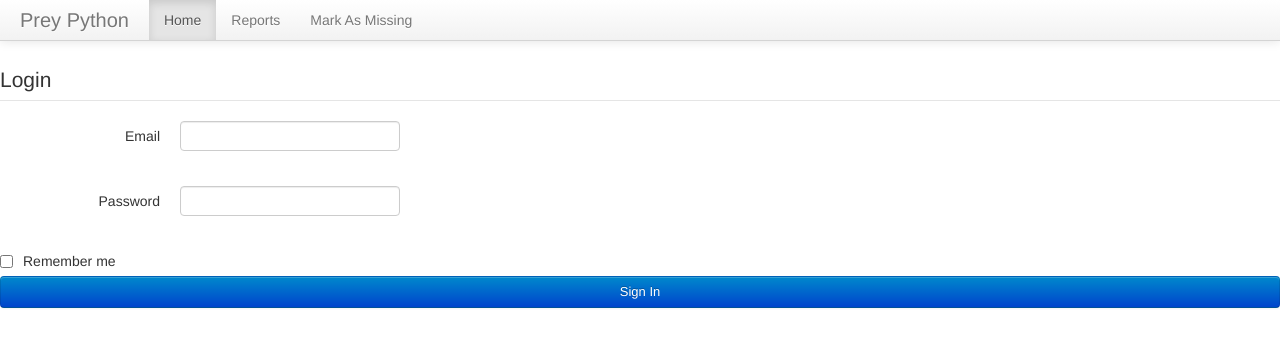
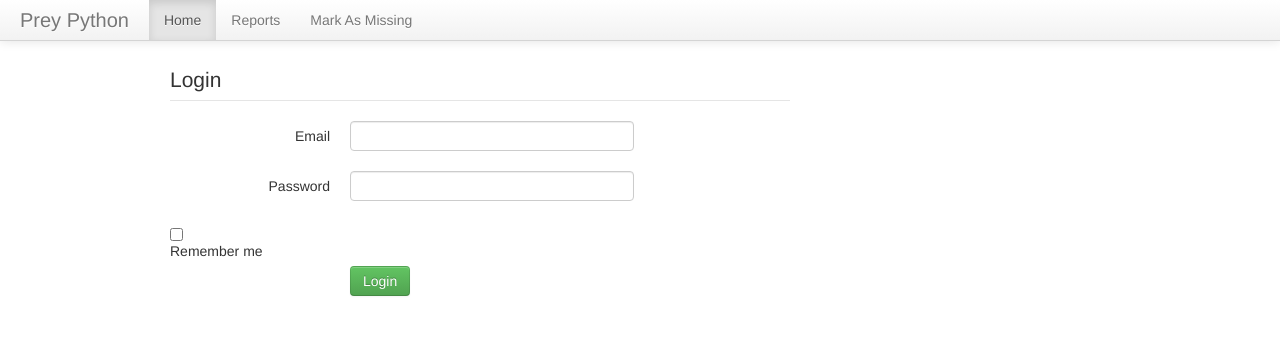
Before and after one commit to geniass/prey-standalone-python, a Flask app: page /login in a window 1280 px wide. Shown: the top 347 px of the page. Run offline with Flask 2, Linux system fonts and the light colour scheme; parts of the project's set-up code (start-up, migrations or seed data) failed here and were passed over.

Commit message:
changed style of stuff in html

```diff
--- a/webapp/templates/login.html
+++ b/webapp/templates/login.html
@@ -1,7 +1,9 @@
 {% extends "bootstrap.html" %}
 {% block body %}
 
-
+<div class="container">
+<div class="row">
+<div class="span8">
 <form class="form-horizontal"action="login" method="post" accept-charset="UTF-8">
     <fieldset>
     <legend>Login</legend>
@@ -12,19 +14,28 @@
     <div class="control-group">
         <label class="control-label">Email</label>
         <div class="controls">
-            {{ login_form.email(style="margin-bottom: 15px;", size=80) }}
+            {{ login_form.email(type="email", class="input-xlarge", size=80) }}
         </div>
     </div>
 <div class="control-group">
         <label class="control-label">Password</label>
         <div class="controls">
-            {{ login_form.password(style="margin-bottom: 15px;", size=80) }}
+            {{ login_form.password(class="input-xlarge", size=80) }}
         </div>
     </div>
-    {{ login_form.remember_me(style="float: left; margin-right: 10px;") }}
+    {{ login_form.remember_me() }}
     <label class="string optional" for="remember_me"> Remember me</label>
 
-    <input class="btn btn-primary" style="clear: left; width: 100%; height: 32px; font-size: 13px;" type="submit" name="commit" value="Sign In" />
+<div class="control-group">
+<label class="control-label"></label>
+<div class="controls">
+    <!--<input class="btn btn-primary" style="clear: left; width: 100%; height: 32px; font-size: 13px;" type="submit" name="commit" value="Sign In" />-->
+<button type="submit" class="btn btn-success" >Login</button>
+</div>
+</div>
 </fieldset>
 </form>
+</div>
+</div>
+</div>
 {% endblock body %}
```
